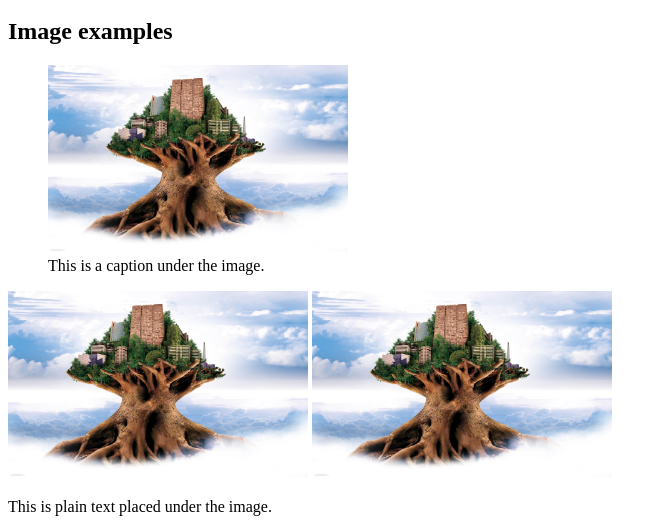
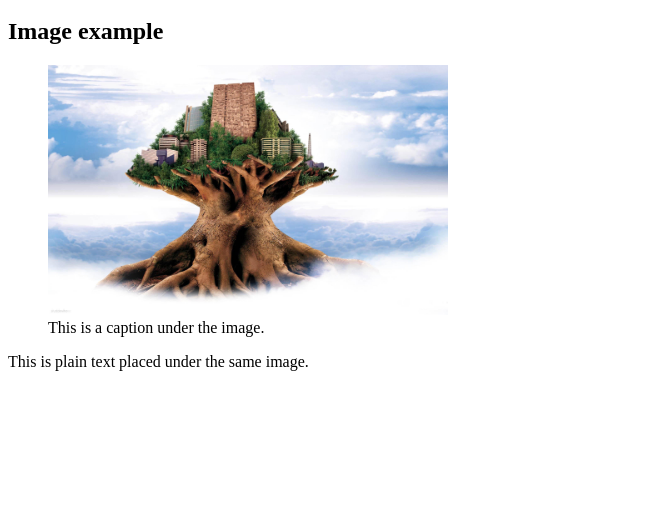
Before and after one commit to 314374A/html-hello-world-, a plain HTML site: page index.html in a window 1280 px wide. Shown: the part 333-865 px from the top of the page, without its empty margins (0-667 px from the left). After the commit the page ends 800 px from the top, so only its background shows below. Drawn offline with Linux system fonts and the light colour scheme.

Commit message:
Update index.html

```diff
--- a/index.html
+++ b/index.html
@@ -17,20 +17,21 @@
     <body>
         <h1>Hello World</h1>
 
-        <h2>Image examples</h2>
+        <h2>Image example</h2>
 
-        <!-- 1) Felirat a kép alatt -->
         <figure>
-            <img src="Image/img_002568.jpg" alt="Test image" width="300">
+            <!-- Egyetlen kép -->
+            <img src="Image/img_002568.jpg"
+                 alt="Test image"
+                 title="This is a tooltip when you hover"
+                 width="400">
+
+            <!-- Felirat a kép alatt -->
             <figcaption>This is a caption under the image.</figcaption>
         </figure>
 
-        <!-- 2) Tooltip, ha föléhúzod az egeret -->
-        <img src="Image/img_002568.jpg" alt="Test image" title="This is a tooltip when you hover" width="300">
-
-        <!-- 3) Szöveg külön bekezdésben a kép alatt -->
-        <img src="Image/img_002568.jpg" alt="Test image" width="300">
-        <p>This is plain text placed under the image.</p>
+        <!-- Külön szöveg a kép alatt -->
+        <p>This is plain text placed under the same image.</p>
 
     </body>
 </html>
```
